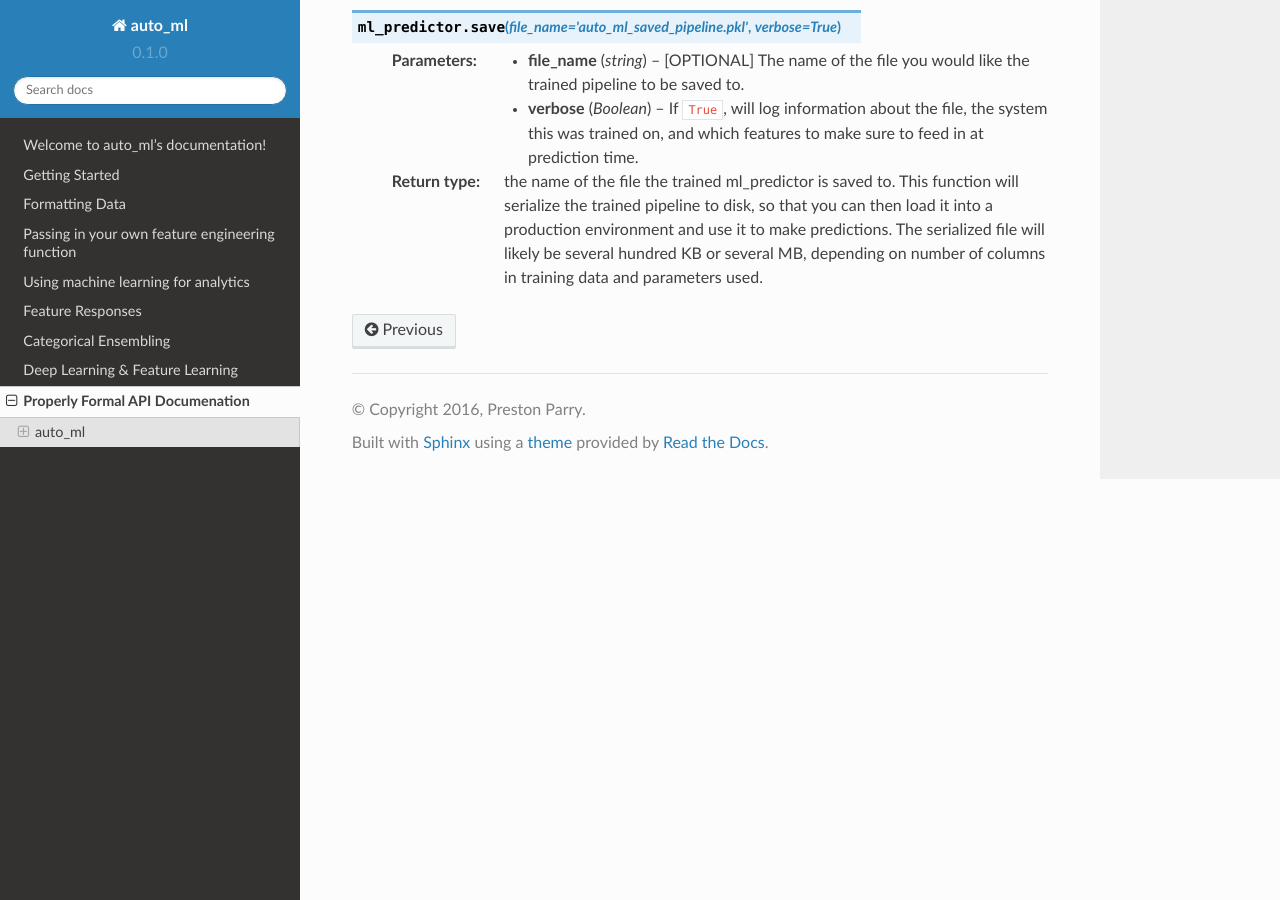
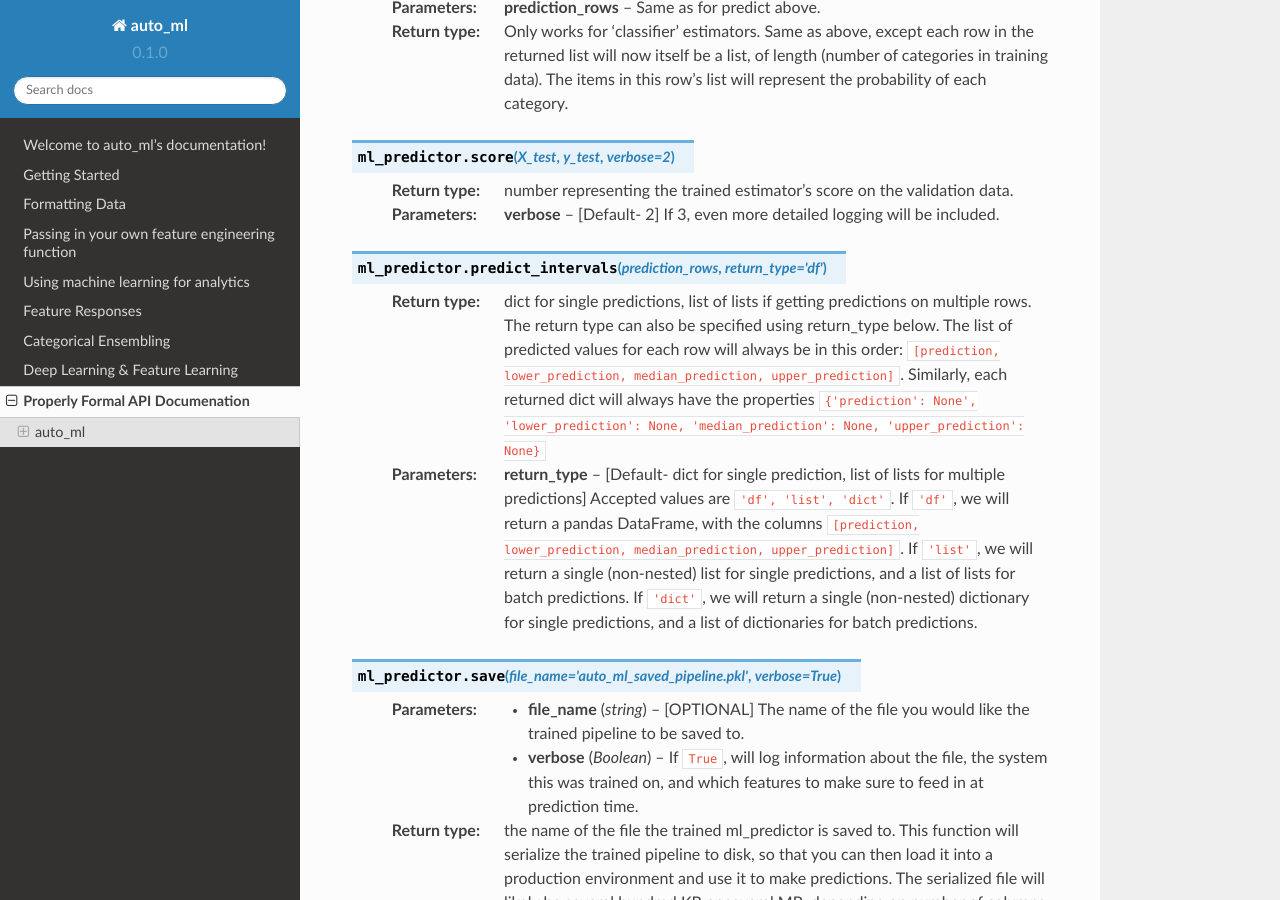
Before and after one commit to ClimbsRocks/auto_ml, a Sphinx documentation site: the page built from docs/source/api_docs_for_geeks.rst, in a window 1280 px wide and 900 px high, scrolled down 3652 px. Built offline with Sphinx 7.4.7 and the Read the Docs theme 2.0.0, drawn with Linux system fonts in a browser that asks for light colours; some of the changed text lies outside the part shown.

Commit message:
adds api docs for prediction_intervals

```diff
--- a/docs/source/api_docs_for_geeks.rst
+++ b/docs/source/api_docs_for_geeks.rst
@@ -12,7 +12,7 @@ auto_ml
   :param column_descriptions: A key/value map noting which column is ``'output'``, along with any columns that are ``'nlp'``, ``'date'``, ``'ignore'``, or ``'categorical'``. See below for more details.
   :type column_descriptions: dictionary, where each attribute name represents a column of data in the training data, and each value describes that column as being either ['categorical', 'output', 'nlp', 'date', 'ignore']. Note that 'continuous' data does not need to be labeled as such (all columns are assumed to be continuous unless labeled otherwise).
 
-.. py:method:: ml_predictor.train(raw_training_data, user_input_func=None, optimize_final_model=False, perform_feature_selection=None, verbose=True, ml_for_analytics=True, model_names='GradientBoosting', perform_feature_scaling=True, calibrate_final_model=False, verify_features=False, cv=2, feature_learning=False, fl_data=None)
+.. py:method:: ml_predictor.train(raw_training_data, user_input_func=None, optimize_final_model=False, perform_feature_selection=None, verbose=True, ml_for_analytics=True, model_names='GradientBoosting', perform_feature_scaling=True, calibrate_final_model=False, verify_features=False, cv=2, feature_learning=False, fl_data=None, prediction_intervals=False)
 
   :rtype: None. This is purely to fit the entire pipeline to the data. It doesn't return anything- it saves the fitted pipeline as a property of the ``Predictor`` instance.
 
@@ -51,6 +51,8 @@ auto_ml
 
   :param fl_data: If feature_learning=True, then this is the dataset we will fit the deep learning model on. This dataset should be different than your df_train dataset.
 
+  :param prediction_intervals: [default- False] In addition to predicting a single value, regressors can return upper and lower bounds for that prediction as well. If you pass True, we will return the 95th and 5th percentile (the range we'd expect 90% of values to fall within) when you get predicted intervals. If you pass in two float values between 0 and 1, we will return those particular predicted percentiles when you get predicted intervals. To get these additional predicted values, you must pass in True (or two of your own float values) at training time, and at prediction time, call ``ml_predictor.predict_intervals()``. ``ml_predictor.predict()`` will still return just the prediction.
+
 
 .. py:method:: ml_predictor.train_categorical_ensemble(df_train, categorical_column, min_category_size=5, default_category='most_frequently_occurring_category')
 
@@ -87,6 +89,14 @@ auto_ml
 
   :param verbose: [Default- 2] If 3, even more detailed logging will be included.
 
+
+.. py:method:: ml_predictor.predict_intervals(prediction_rows, return_type='df')
+
+  :rtype: dict for single predictions, list of lists if getting predictions on multiple rows. The return type can also be specified using return_type below. The list of predicted values for each row will always be in this order: ``[prediction, lower_prediction, median_prediction, upper_prediction]``. Similarly, each returned dict will always have the properties ``{'prediction': None', 'lower_prediction': None, 'median_prediction': None, 'upper_prediction': None}``
+
+  :param return_type: [Default- dict for single prediction, list of lists for multiple predictions] Accepted values are ``'df', 'list', 'dict'``. If ``'df'``, we will return a pandas DataFrame, with the columns ``[prediction, lower_prediction, median_prediction, upper_prediction]``. If ``'list'``, we will return a single (non-nested) list for single predictions, and a list of lists for batch predictions. If ``'dict'``, we will return a single (non-nested) dictionary for single predictions, and a list of dictionaries for batch predictions.
+
+
 .. py:method:: ml_predictor.save(file_name='auto_ml_saved_pipeline.pkl', verbose=True)
 
   :param file_name: [OPTIONAL] The name of the file you would like the trained pipeline to be saved to.
```
